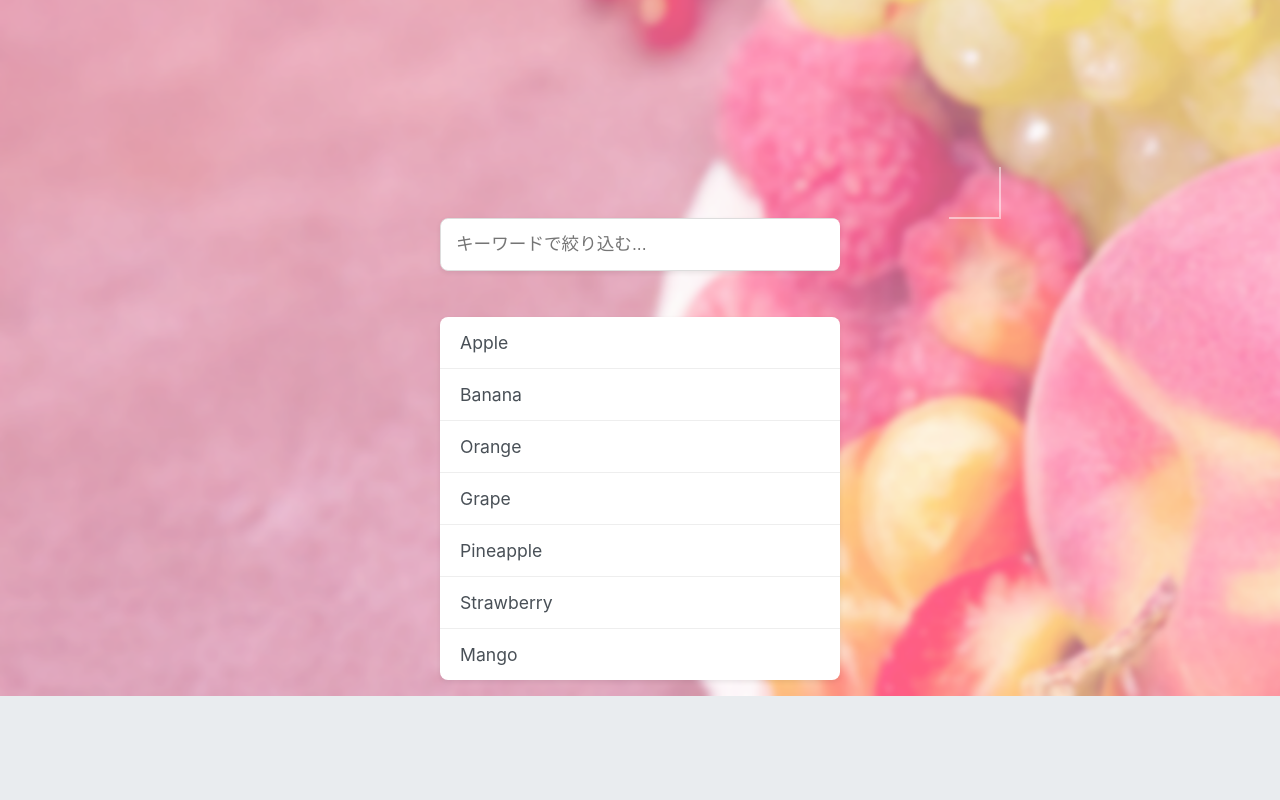
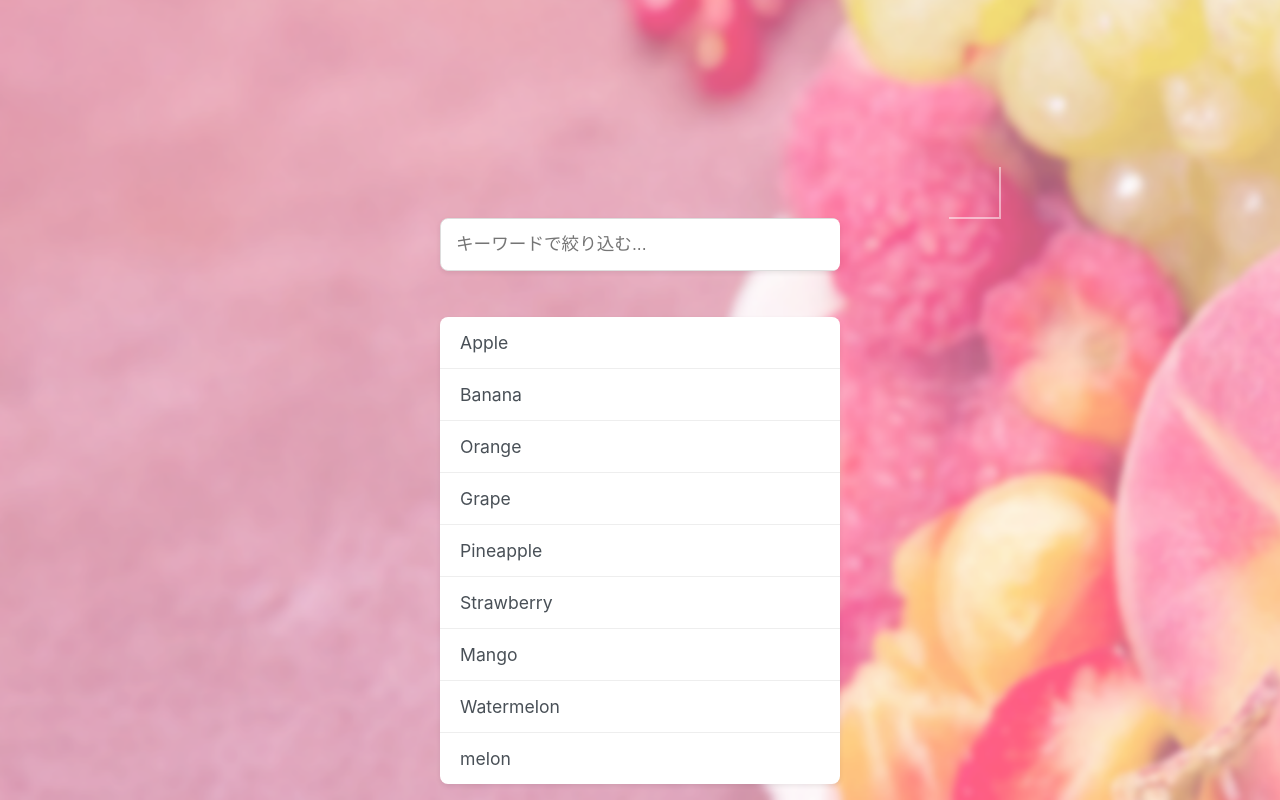
Before and after one commit to gadgeski/JavaScript_Assignment20, a plain HTML site: page index.html in a window 1280 px wide. Shown: the part 478-1278 px from the top of the page. Before the commit the page ends 1174 px from the top, so only its background shows below. Drawn offline with Linux system fonts and the light colour scheme.

Commit message:
Updated index.html

```diff
--- a/index.html
+++ b/index.html
@@ -23,6 +23,8 @@
       <li class="list-item">Pineapple</li>
       <li class="list-item">Strawberry</li>
       <li class="list-item">Mango</li>
+      <li class="list-item">Watermelon</li>
+      <li class="list-item">melon</li>
     </ul>
 
     <script src="script.js"></script>
```
